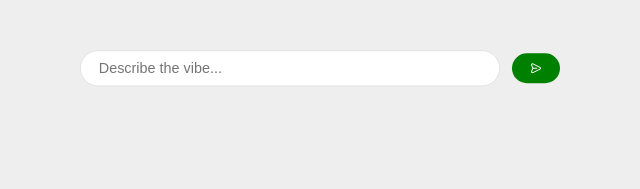
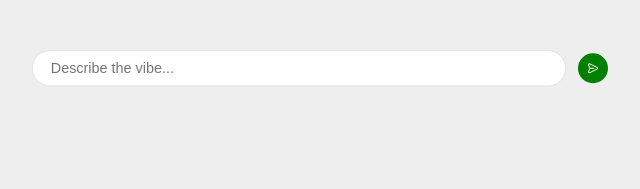
Before and after one commit to trentbrew/dj, a website: page index.html in a window 1280 px wide. Shown: the part 370-559 px from the top of the page, without its empty margins (320-960 px from the left). Drawn offline with Linux system fonts and the light colour scheme.

Commit message:
style nudge

```diff
--- a/styles.css
+++ b/styles.css
@@ -40,7 +40,7 @@ h1 {
 }
 
 .inputWrapper {
-  width: 50%;
+  width: 60%;
   height: 60px;
   display: flex;
   align-items: center;
@@ -49,7 +49,7 @@ h1 {
 button {
   background: green;
   color: white;
-  padding: 12px 24px;
+  padding: 12px 12px;
   border-radius: 100px;
   border: none;
   margin-left: 16px;
```
